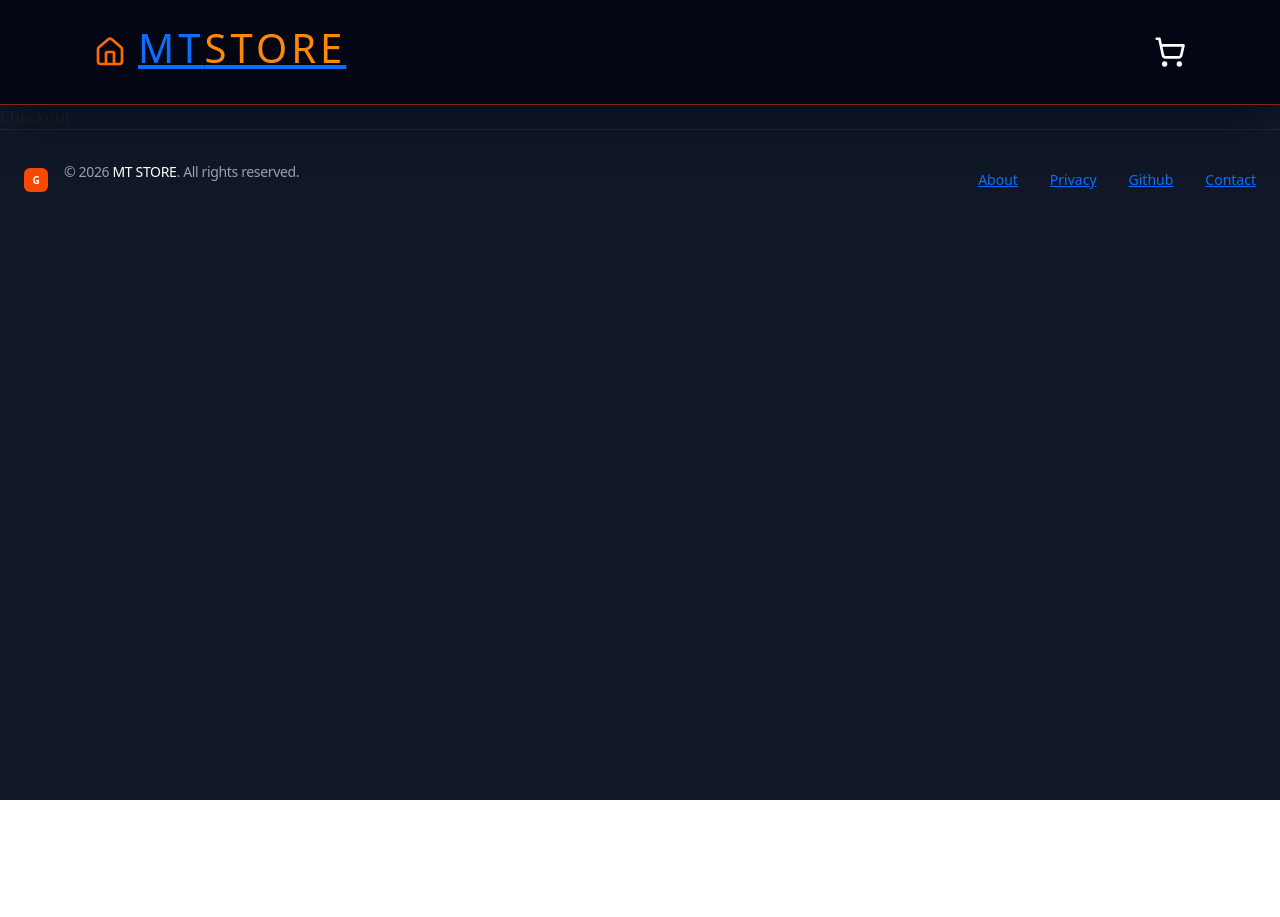
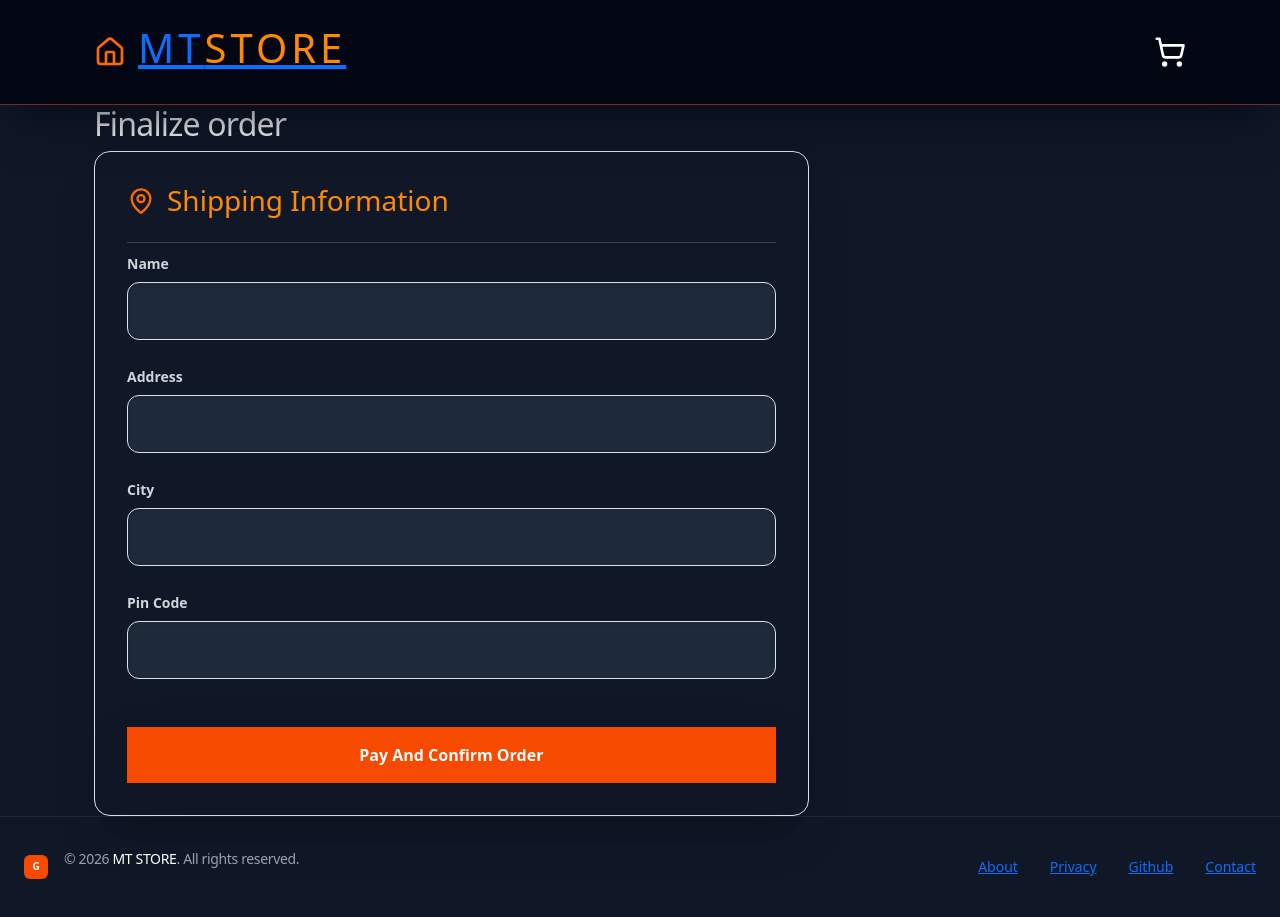
Before and after one commit to brian4521/Ecommerce-Project, a React (Vite) app: page /checkout in a window 1280 px wide. Before the commit the page ends 800 px from the top, so only its background shows below. Built offline with nearby package versions, Linux system fonts and the light colour scheme.

Commit message:
Checkout form created

```diff
--- a/src/pages/Checkout.jsx
+++ b/src/pages/Checkout.jsx
@@ -1,7 +1,62 @@
-import React from "react";
+import React, { useState } from "react";
+import { useCart } from "../context/CartContext";
+import { Package, MapPin } from "lucide-react";
+import { Link } from "react-router-dom";
 
 const Checkout = () => {
-  return <div>Checkout</div>;
+  const [deliveryDetails, setdeliveryDetails] = useState({
+    name: "",
+    address: "",
+    city: "",
+    zip: "",
+  });
+  return (
+    <div>
+      <div className="container mx-auto px-4 md:px-8 ">
+        <h2 className="text-5xl font-extrabold text-white mb-10 tracking-tight">
+          Finalize order
+        </h2>
+        <div className="grid grid-cols-1 lg:grid-cols-3 gap-10 ">
+          <div className="lg:col-span-2 p-8 bg-gray-900 rounded-2xl shadow-2xl border border-gray-800">
+            <h3 className="text-3xl font-bold text-orange-400 mb-6 flex items-center space-x-3 border-b border-gray-700 pb-4">
+              <MapPin className="w-7 h-7 text-orange-500 "></MapPin>
+              <span className="text-orange-400 ">Shipping Information</span>
+            </h3>
+            <form action="" className="space-y-6">
+              {Object.keys(deliveryDetails).map((key) => (
+                <div key={key}>
+                  <label
+                    htmlFor={key}
+                    className="block text-sm font-semibold text-gray-300 capitalize mb-1"
+                  >
+                    {key === "zip" ? "pin code" : key}
+                  </label>
+                  <input
+                    type={key === "zip" ? "number" : "text"}
+                    name={key}
+                    id={key}
+                    value={deliveryDetails[key]}
+                    required
+                    className="mt-1 block w-full px-5 py-3 border border-gray-700 rounded-xl shadow-inner text-white bg-gray-800 placeholder:gray-500"
+                  />
+                </div>
+              ))}
+              <div className="pt-6">
+                <Link to={"/Checkout"}>
+                  <button
+                    type="submit"
+                    className="w-full py-3 bg-orange-600 hover:bg-orange-500 text-white font-bold rounded-xl transition active:scale-95 shadow-lg shadow-orange-900/20"
+                  >
+                    Pay And Confirm Order
+                  </button>
+                </Link>
+              </div>
+            </form>
+          </div>
+        </div>
+      </div>
+    </div>
+  );
 };
 
 export default Checkout;
```
